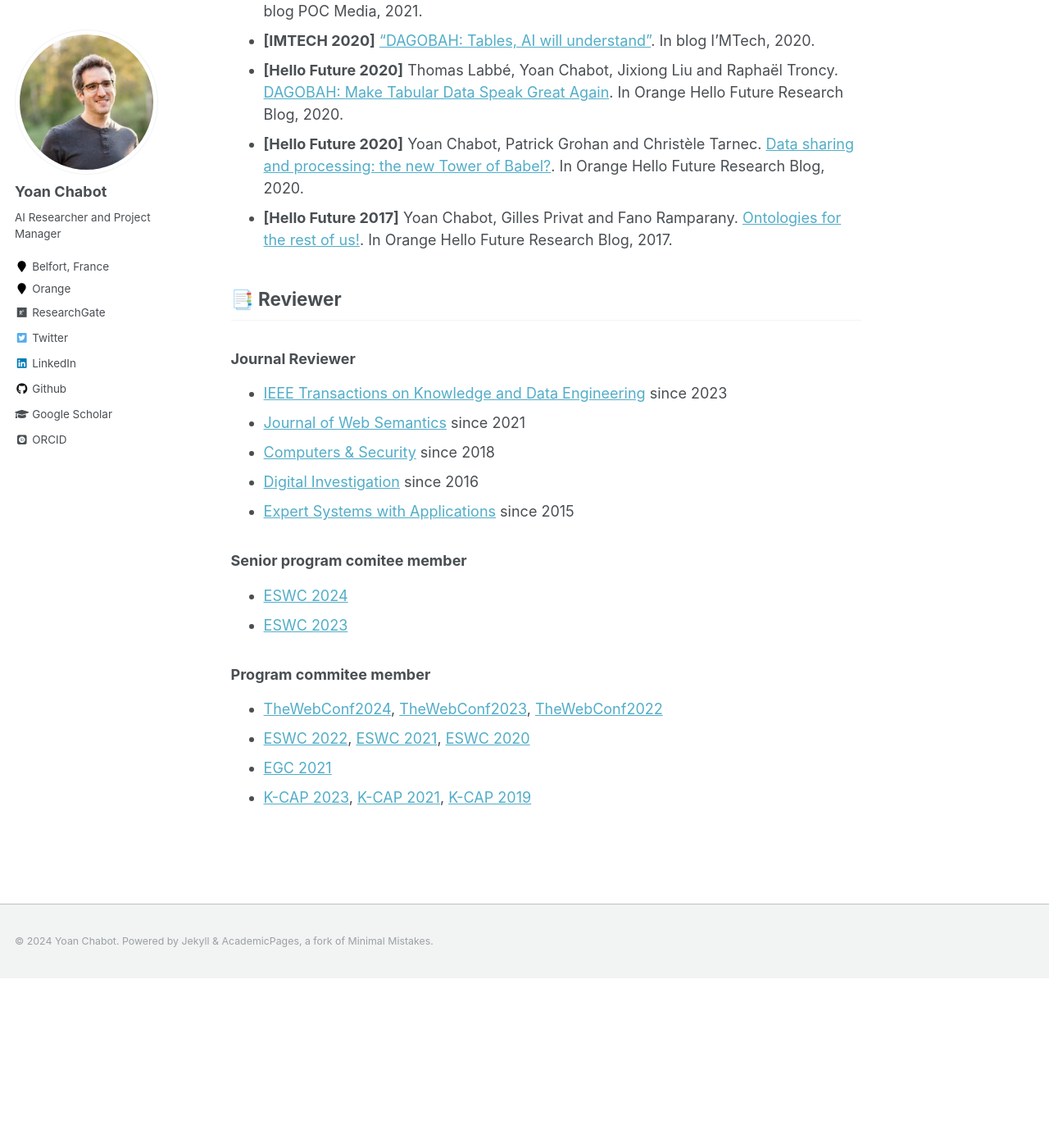
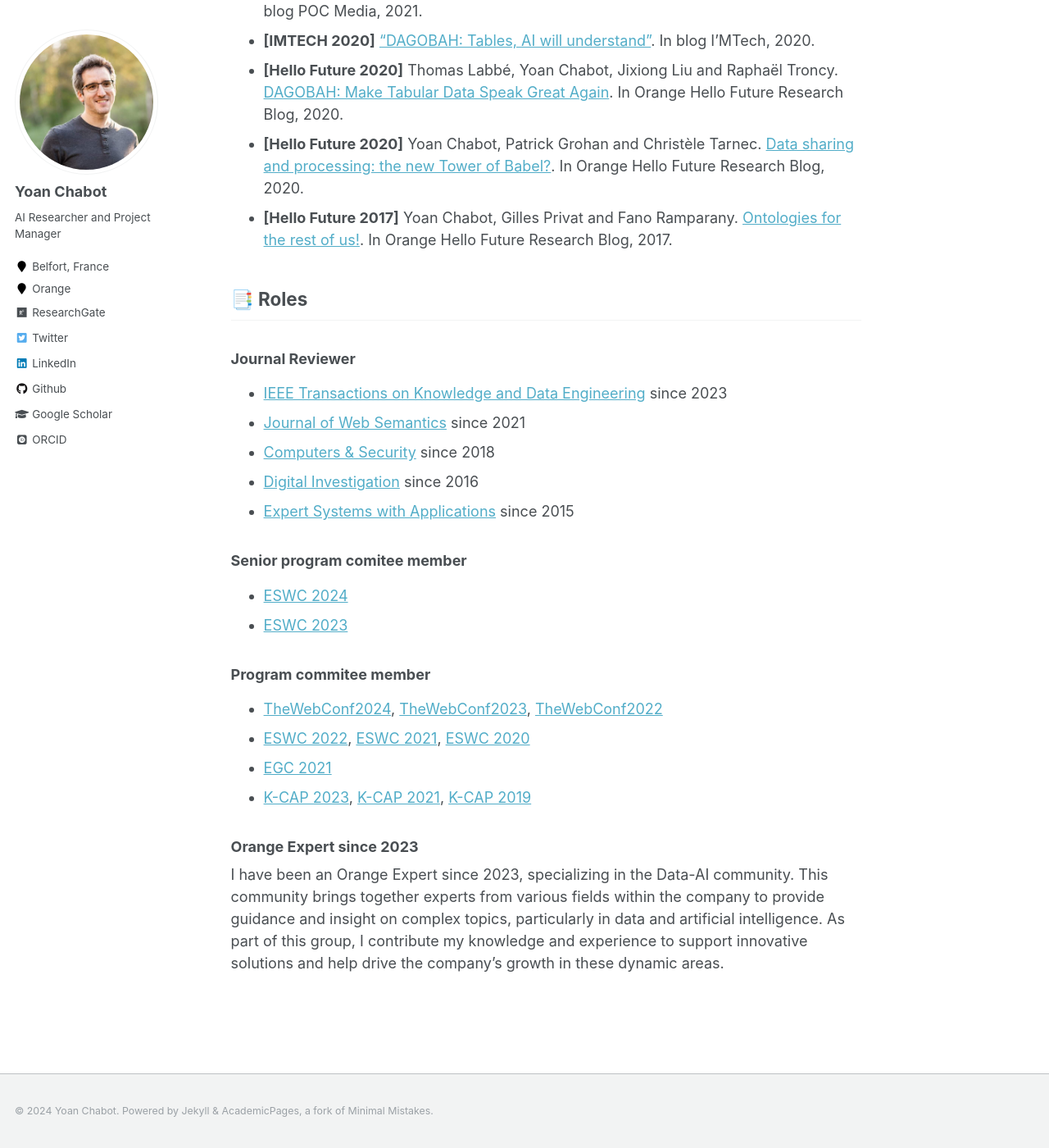
Before and after one commit to yoanchabot/yoanchabot.github.io, a Jekyll site: the page built from _pages/publications.md, in a window 1280 px wide and 1400 px high, scrolled down 5733 px. Shown: the whole window at 82% size. Built offline with Jekyll 4.4.1, drawn with Linux system fonts in a browser that asks for light colours; some web fonts are replaced; before the commit the page ends 6926 px from its top, so only the background shows below that.

Commit message:
Update publications.md

```diff
--- a/_pages/publications.md
+++ b/_pages/publications.md
@@ -70,7 +70,7 @@ author_profile: true
 * <a name="hello_future_2017"></a>**[Hello Future 2017]** Yoan Chabot, Gilles Privat and Fano Ramparany. [Ontologies for the rest of us!](https://hellofuture.orange.com/en/ontologies-for-the-rest-of-us/). In Orange Hello Future Research Blog, 2017.
 
 
-## 📑 Reviewer
+## 📑 Roles
 
 ### Journal Reviewer
 * [IEEE Transactions on Knowledge and Data Engineering](https://ieeexplore.ieee.org/xpl/RecentIssue.jsp?punumber=69) since 2023
@@ -88,3 +88,6 @@ author_profile: true
 * [ESWC 2022](https://2022.eswc-conferences.org/), [ESWC 2021](https://2021.eswc-conferences.org/), [ESWC 2020](https://2020.eswc-conferences.org/)
 * [EGC 2021](https://egc2021.sciencesconf.org/)
 * [K-CAP 2023](https://www.k-cap.org/2023/index.html), [K-CAP 2021](https://www.k-cap.org/2021/index.html), [K-CAP 2019](http://www.k-cap.org/2019/)
+
+### Orange Expert since 2023
+I have been an Orange Expert since 2023, specializing in the Data-AI community. This community brings together experts from various fields within the company to provide guidance and insight on complex topics, particularly in data and artificial intelligence. As part of this group, I contribute my knowledge and experience to support innovative solutions and help drive the company’s growth in these dynamic areas.
```
